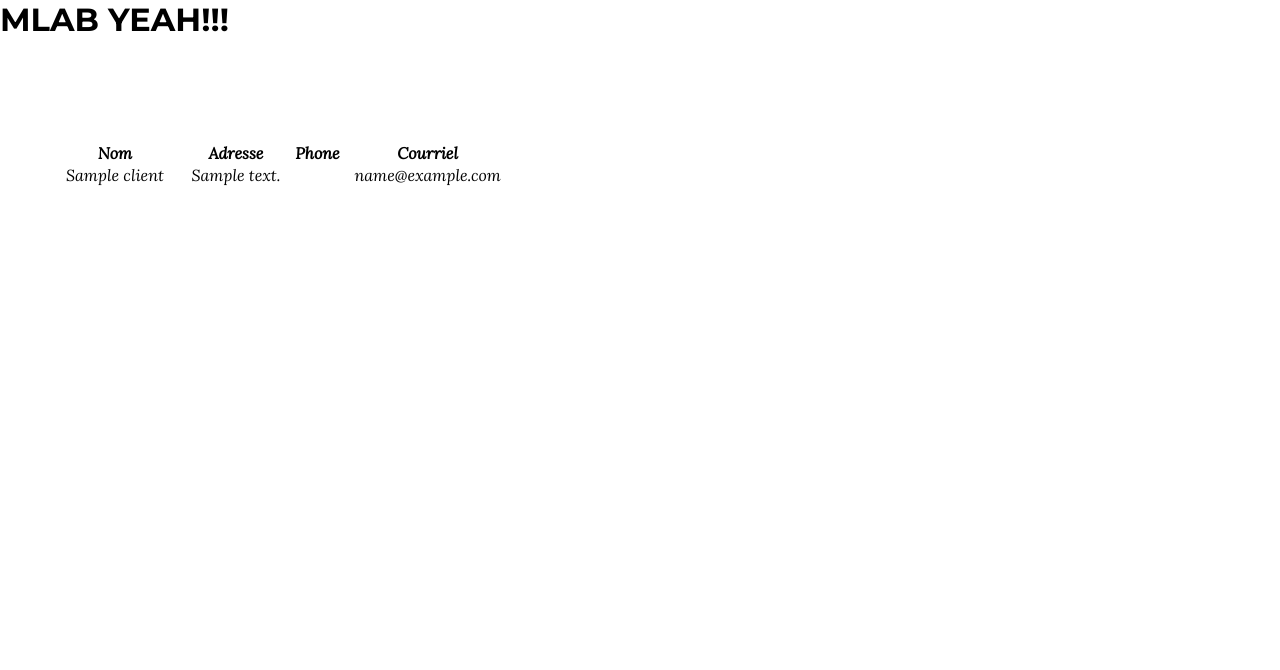
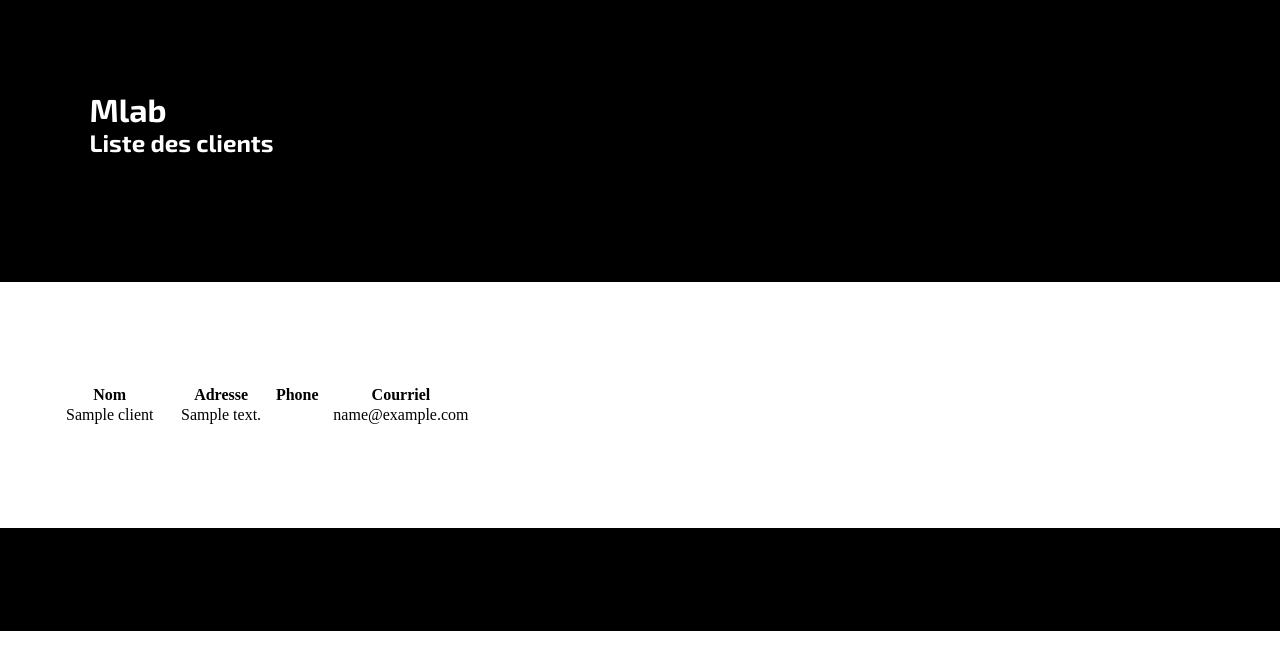
Before and after one commit to nevge336/tp1-store, a PHP site: page /client-index.php in a window 1280 px wide. Shown: the top 670 px of the page. Run offline with PHP 8.4, Linux system fonts and the light colour scheme; tables that the repository leaves empty hold one stand-in row (values such as "Sample post"); data that the repository does not hold is empty.

Commit message:
Afficher le système de client

```diff
--- a/assets/css/composition.css
+++ b/assets/css/composition.css
@@ -2,12 +2,22 @@
 body {
 	display: flex;
 	flex-direction: column;
-    font-family: 'Montserrat', sans-serif;
-    /*font-family: 'Lora', serif;*/
+    font-family: 'Alegreya Sans', sans-serif;
 }
+
+header {
+	background-color: var(--noir);
+	min-height: var(--espace-enorme);
+	color: var(--blanc);
+	font-family: 'Exo 2', sans-serif;
+	padding: var(--espace-tres-grand);
+}
+
+
 main {
 	padding: var(--espace-grand);
 }
+
 
 /* formulaire */
 form {
--- a/assets/css/footer.css
+++ b/assets/css/footer.css
@@ -0,0 +1,4 @@
+.footer {
+    background-color: var(--noir);
+    min-height: var(--espace-enorme);
+}
--- a/assets/css/main.css
+++ b/assets/css/main.css
@@ -1,5 +1,4 @@
-@import url('https://fonts.googleapis.com/css2?family=Lora:ital@1&family=Montserrat:wght@700;800&display=swap');
-@import url('https://fonts.googleapis.com/css2?family=Lobster&display=swap');
+@import url('https://fonts.googleapis.com/css2?family=Alegreya+Sans:wght@400;800&family=Exo+2:wght@400;700&display=swap');
 
 @import url('general.css');
 @import url('composition.css');
@@ -9,3 +8,4 @@
 @import url('bouton.css');
 @import url('utilitaire.css');
 @import url('box.css');
+@import url('footer.css');
--- a/class/Design.php
+++ b/class/Design.php
@@ -13,7 +13,8 @@ class Design{
         </head>
         <body>
             <header>
-            <h1>MLAB YEAH!!!</h1>
+                <h1>Mlab</h1>
+                <h2>$title</h2>
             </header>
             <main>
         ";
@@ -23,7 +24,7 @@ class Design{
     static public function footer(){
         return "
             </main>
-            <footer>
+            <footer class='footer'>
 
             </footer>
         </body>
```
